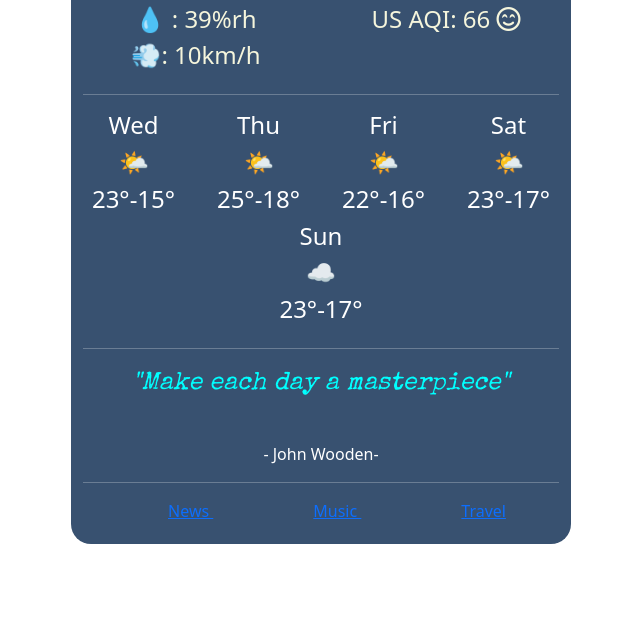
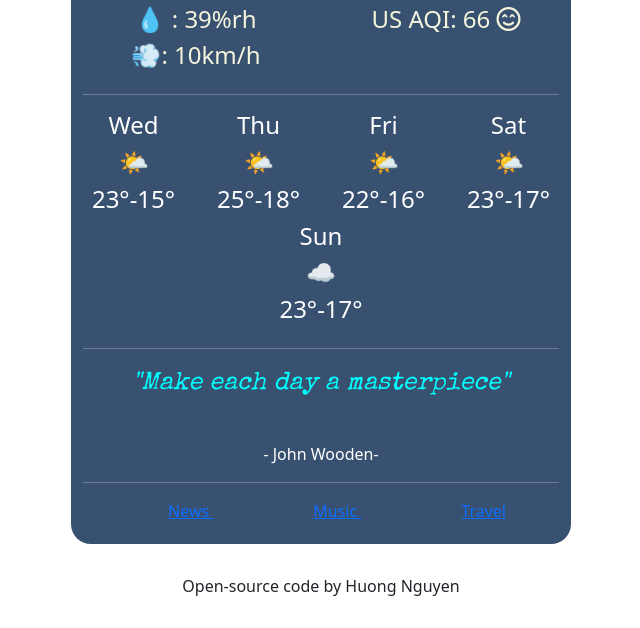
Before and after one commit to HuongNguyen1989/weather, a plain HTML site: page index.html in a window 1280 px wide. Shown: the part 400-1028 px from the top of the page, without its empty margins (319-959 px from the left). Before the commit the page ends 974 px from the top, so only its background shows below. Drawn offline with nearby package versions, Linux system fonts and the light colour scheme.

Commit message:
added open-code source link

```diff
--- a/index.html
+++ b/index.html
@@ -102,5 +102,11 @@
         ></script>
       </div>
     </div>
+    <span>
+      <a src="https://github.com/HuongNguyen1989/weather" target ="_blank">Open-source code
+      </a>
+      by Huong Nguyen
+    </span>
+
   </body>
 </html>
```
